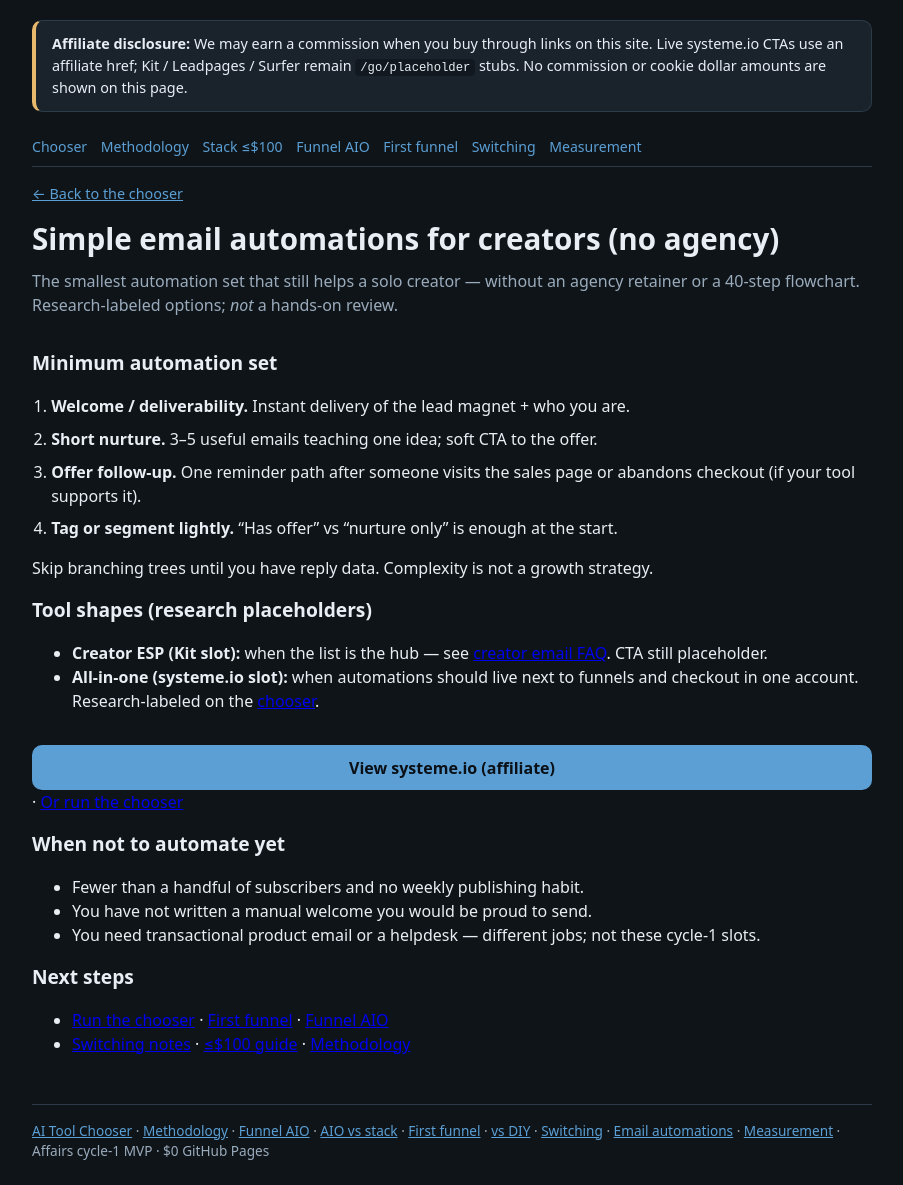
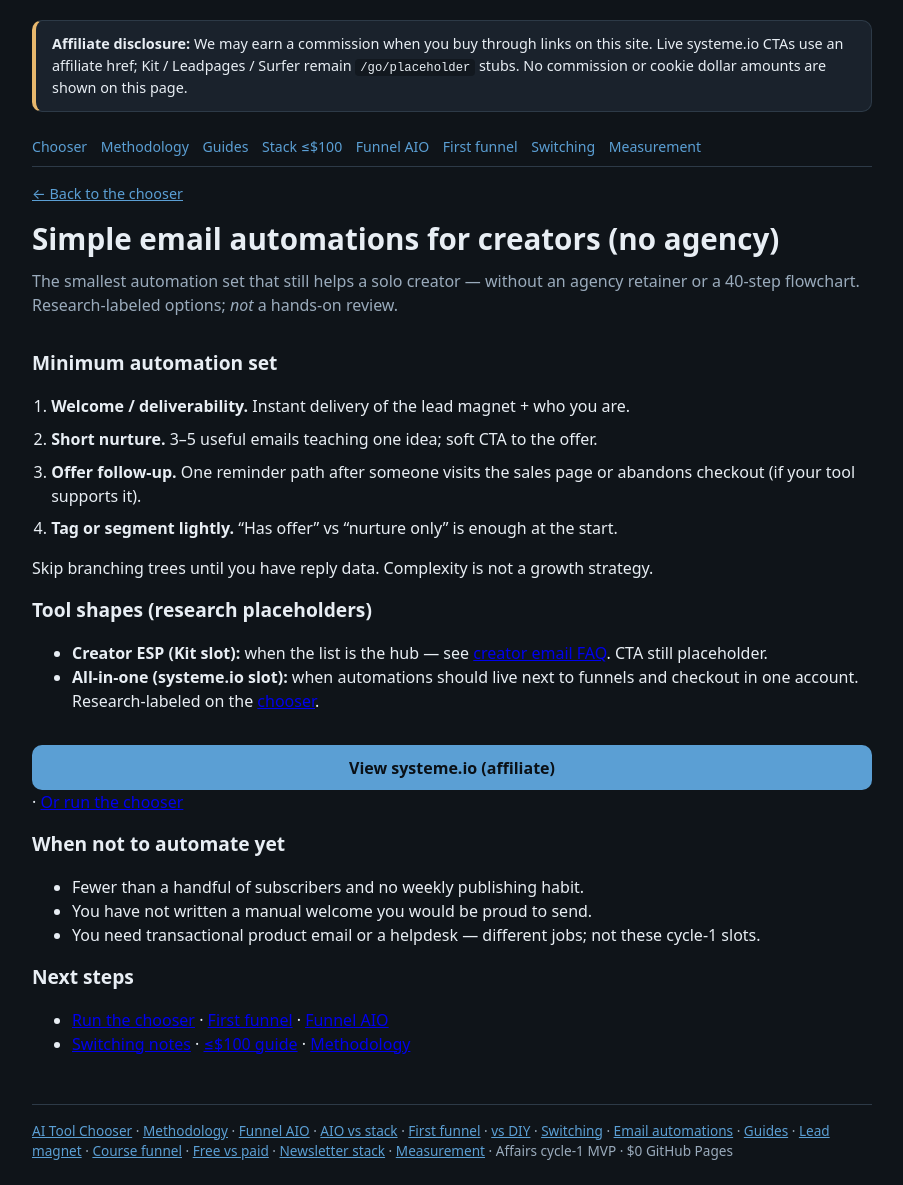
Before and after one commit to JamieSweetSquared/affairs-ai-chooser, a plain HTML site: page docs/faq-email-automation-solo.html in a window 1280 px wide. Shown: the whole page, without its empty margins (188-1091 px from the left). Drawn offline with Linux system fonts and the light colour scheme.

Commit message:
Affairs: update docs/faq-email-automation-solo.html (guides hub + SEO FAQ batch 2)

```diff
--- a/docs/faq-email-automation-solo.html
+++ b/docs/faq-email-automation-solo.html
@@ -20,6 +20,7 @@
     <nav class="site-nav" aria-label="Site">
       <a href="./">Chooser</a>
       <a href="methodology.html">Methodology</a>
+      <a href="guides.html">Guides</a>
       <a href="stack-under-100.html">Stack ≤$100</a>
       <a href="faq-systeme-funnel.html">Funnel AIO</a>
       <a href="faq-first-funnel-solo.html">First funnel</a>
@@ -87,6 +88,11 @@
       <a href="faq-systeme-vs-diy.html">vs DIY</a> ·
       <a href="switching-notes.html">Switching</a> ·
       <a href="faq-email-automation-solo.html">Email automations</a> ·
+      <a href="guides.html">Guides</a> ·
+      <a href="faq-lead-magnet-email.html">Lead magnet</a> ·
+      <a href="faq-course-creator-funnel.html">Course funnel</a> ·
+      <a href="faq-free-vs-paid-funnel-tools.html">Free vs paid</a> ·
+      <a href="faq-newsletter-monetize-stack.html">Newsletter stack</a> ·
       <a href="measurement.html">Measurement</a> ·
       Affairs cycle-1 MVP · $0 GitHub Pages
     </p>
```
